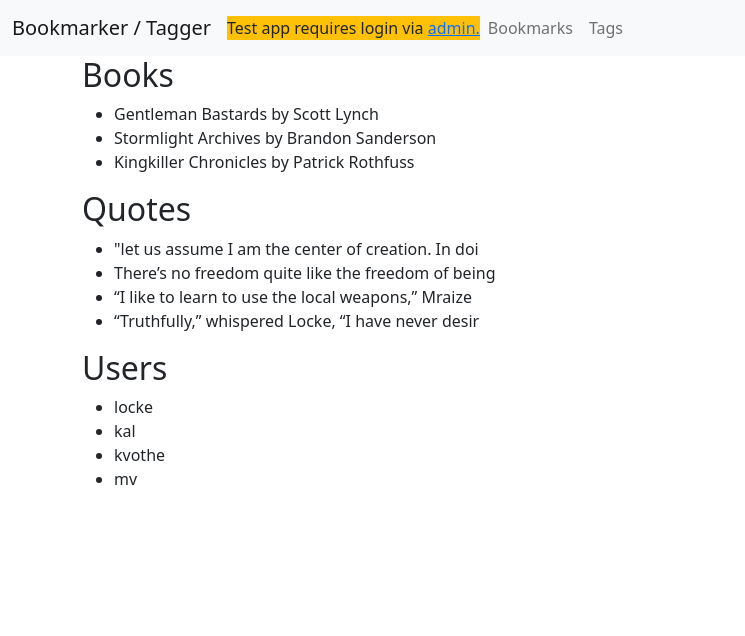
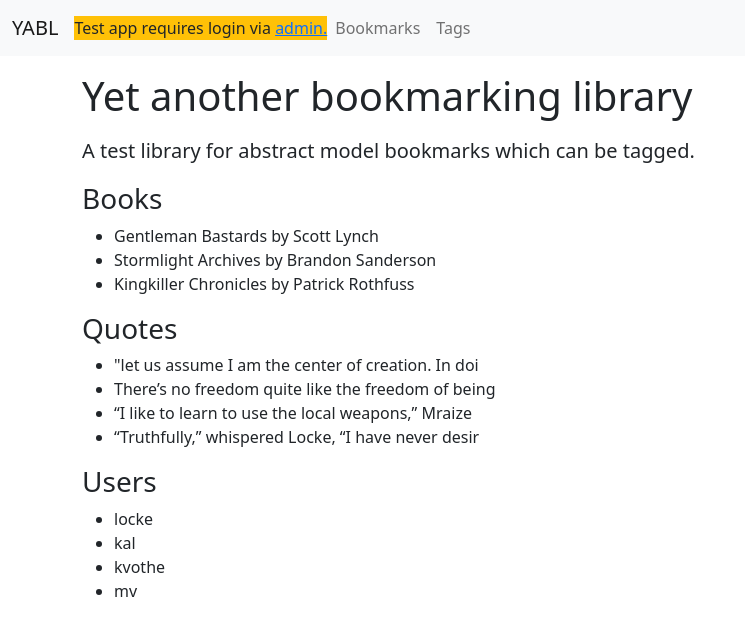
Before and after one commit to justmars/django-yabl, a Django app: page / in a window 1280 px wide. Shown: the top 636 px of the page, without its empty margins (0-745 px from the left). Run offline with Django 4.2, Linux system fonts and the light colour scheme; data comes from the database, SQL or seed files in the repository; some libraries are stand-ins or nearby versions.

Commit message:
feat: more template cleanups

```diff
--- a/bookmarks/templates/commons/_tag_form.html
+++ b/bookmarks/templates/commons/_tag_form.html
@@ -18,7 +18,7 @@
                     hx-post="{{add_tags_url}}"
                     hx-target="closest section"
                     hx-swap="outerHTML"
-                >&nbsp;Add<!-- add tags to a bookmarked model instance -->
+                >&nbsp;Add Tags<!-- add tags to a bookmarked model instance -->
                 </button>
             </div>
         </div>
--- a/bookmarks/templates/commons/_toggle_bookmark_status.html
+++ b/bookmarks/templates/commons/_toggle_bookmark_status.html
@@ -1,6 +1,6 @@
 {% if toggle_url %}
     <span
-        class="fs-3 float-end bi bi-bookmark{% if is_bookmarked %}-fill{% endif %}"
+        class="mx-1 fs-3 float-end bi bi-bookmark{% if is_bookmarked %}-fill{% endif %}"
         hx-put="{{toggle_url}}"
         hx-target="closest section"
         hx-swap="outerHTML"
--- a/bookmarks/templates/commons/_toggle_form.html
+++ b/bookmarks/templates/commons/_toggle_form.html
@@ -1,3 +1,3 @@
-<span class="fs-3 bi bi-tags float-end"
+<span class="mx-1 fs-3 bi bi-tags float-end"
     _="on click toggle .visually-hidden on #tag-input-form-{{object.pk}} then toggle .text-muted on me"
 ></span> {% comment %} Same as the id in _tag_form.html {% endcomment %}
--- a/bookmarks/templates/tags/tag_list_annotated_model_list.html
+++ b/bookmarks/templates/tags/tag_list_annotated_model_list.html
@@ -1,2 +1,4 @@
-{% include './tag_list_annotated_model.html' with count=tag.samplebook_count slug=tag.samplebook_slug idx=tag.samplebook_id %}
-{% include './tag_list_annotated_model.html' with count=tag.samplequote_count slug=tag.samplequote_slug idx=tag.samplequote_id %}
+<section class="my-1">
+    {% include './tag_list_annotated_model.html' with count=tag.samplebook_count slug=tag.samplebook_slug idx=tag.samplebook_id %}
+    {% include './tag_list_annotated_model.html' with count=tag.samplequote_count slug=tag.samplequote_slug idx=tag.samplequote_id %}
+</section>
--- a/examples/models.py
+++ b/examples/models.py
@@ -10,7 +10,7 @@ from bookmarks.models import AbstractBookmarkable
 
 
 class SampleBook(AbstractBookmarkable):
-    """Used for testing only. See bookmarks/tests/conftest.py"""
+    """Used for testing only. See tests/bookmarks/conftest.py"""
 
     title = models.CharField(max_length=50)
     excerpt = models.TextField(null=True)
@@ -43,7 +43,7 @@ class SampleBook(AbstractBookmarkable):
 
 
 class SampleQuote(AbstractBookmarkable):
-    """Used for testing only. See bookmarks/tests/conftest.py"""
+    """Used for testing only. See tests/bookmarks/conftest.py"""
 
     id = models.UUIDField(primary_key=True, default=uuid.uuid4)
     book = models.ForeignKey(
--- a/examples/views.py
+++ b/examples/views.py
@@ -1,13 +1,9 @@
-from typing import Optional
-
 from django.contrib.auth import get_user_model
 from django.contrib.auth.mixins import LoginRequiredMixin
 from django.contrib.contenttypes.models import ContentType
-from django.http import HttpRequest, HttpResponse
+from django.http import HttpRequest
 from django.template.response import TemplateResponse
 from django.views.generic import DetailView
-
-from bookmarks.utils import Pathmaker
 
 from .models import SampleBook, SampleQuote
 
@@ -23,7 +19,7 @@ def homepage_view(request: HttpRequest):
 
 class SampleBookDetail(LoginRequiredMixin, DetailView):
     model = SampleBook
-    template_name = "book_detail.html"
+    template_name = "examples/book_detail.html"
     context_object_name = "book"
 
     def get_context_data(self, **kwargs):
--- a/pyproject.toml
+++ b/pyproject.toml
@@ -1,6 +1,6 @@
 [tool.poetry]
 name = "django-yabl"
-version = "0.1.0"
+version = "0.1.1"
 description = "Yet another bookmarking library (yabl) for Django. Bookmark and tag arbitrary models."
 authors = ["Marcelino G. Veloso III <mars@veloso.one>"]
 readme = "README.md"
--- a/templates/_nav.html
+++ b/templates/_nav.html
@@ -1,6 +1,6 @@
 <nav class="navbar navbar-expand-lg navbar-light bg-light">
     <div class="container-fluid">
-        <a class="navbar-brand" href="/">Bookmarker / Tagger</a>
+        <a class="navbar-brand" href="/">YABL</a>
         <button class="navbar-toggler" type="button" data-bs-toggle="collapse" data-bs-target="#navbarNav" aria-controls="navbarNav" aria-expanded="false" aria-label="Toggle navigation">
             <span class="navbar-toggler-icon"></span>
         </button>
--- a/examples/templates/book_detail.html
+++ b/templates/examples/book_detail.html
@@ -1,7 +1,7 @@
 {% extends 'base.html' %}
 {% block content %}
     <main class="container">
-        <h1>{{book.title}}</h1>
+        <h1 class="my-3">{{book.title}}</h1>
         <p class="lead">Your Saved Quotes</p>
         <ul>
             {% for quote in quotes_saved %}
--- a/templates/home.html
+++ b/templates/home.html
@@ -1,9 +1,11 @@
 {% extends 'base.html' %}
 
-{% block title %} <title>Home | BrandX</title> {% endblock title %}
+{% block title %} <title>Home | YABL</title> {% endblock title %}
 
 {% block content %}
     <main class="container">
+        <h1 class=" my-3">Yet another bookmarking library</h1>
+        <p class="lead">A test library for abstract model bookmarks which can be tagged.</p>
         {% include './sub_list.html' with header='Books' obj_list=book_list  %}
         {% include './sub_list.html' with header='Quotes' obj_list=quote_list  %}
         {% include './sub_list.html' with header='Users' obj_list=user_list  %}
--- a/templates/sub_list.html
+++ b/templates/sub_list.html
@@ -1,4 +1,4 @@
-<h2>{{header}}</h2>
+<h3>{{header}}</h3>
 <ul>
     {% for obj in obj_list %}
         <li>
```
Also changed, not shown: bookmarks/migrations/0002_initial.py, bookmarks/templates/tags/filter_objects_by_tag_model.html (line endings or trailing spaces), examples/migrations/0002_initial.py.
